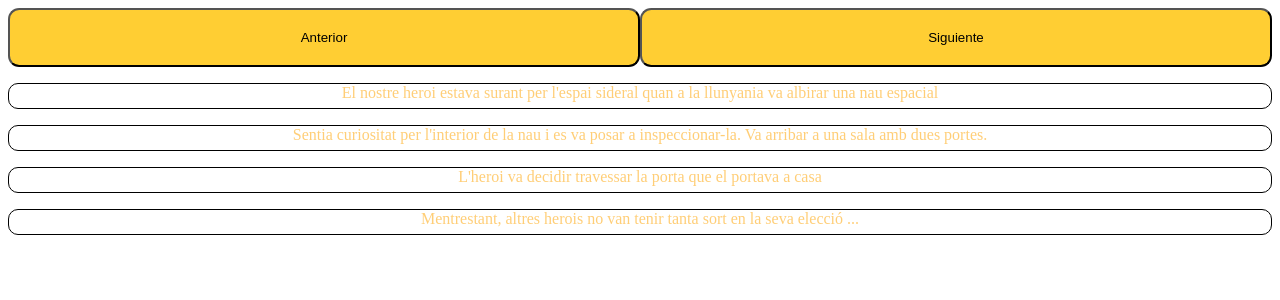
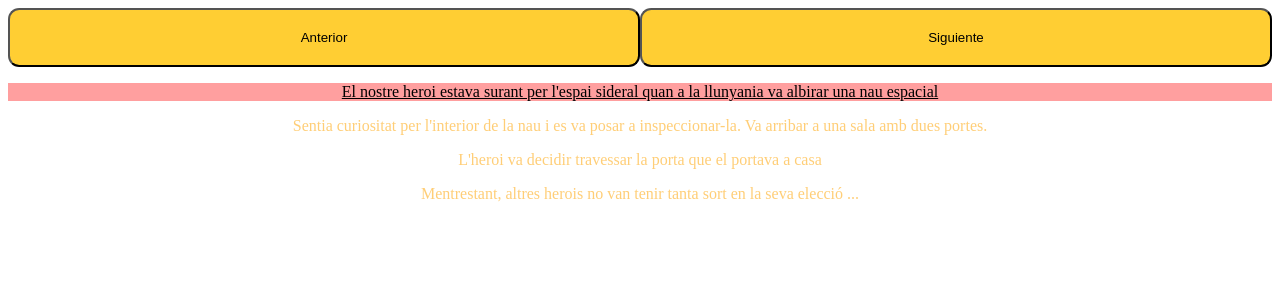
Before and after one commit to JoanGuinart/SPRINT-6_Joan_Guinart_Casas, a React (Create React App) app: page / in a window 1280 px wide. Shown: the top 300 px of the page. Built offline with nearby package versions, Linux system fonts and the light colour scheme.

Commit message:
Ja Funciona Nivell 1 Sencer

```diff
--- a/src/components/escena/Escena.js
+++ b/src/components/escena/Escena.js
@@ -1,15 +1,19 @@
-import {BordeFrase} from "../../styled";
-
+import './escena.css';
+import { BordeFrase } from '../../styled';
 export const Escena = (props) => {
 
-  const frases = (props.f).map(frase =>
+    const num = props.num
+    const frases = (props.f).map((frase, index) =>
+        <p key={index} className={`${index === num ? "selected": ""}`}>
+            {frase}
+        </p>
+    )
 
-    <div key={frase}>
-      <BordeFrase>{frase}</BordeFrase>
-    </div>
+    return (
 
-  );
+           <BordeFrase>
+              {frases}
+           </BordeFrase>
 
-  //{frases}
-  return <div>{frases}</div>;
-};
+    );
+}
--- /dev/null
+++ b/src/components/escena/escena.css
@@ -0,0 +1,5 @@
+.selected {
+    text-decoration: underline;
+    background-color: rgb(255, 159, 159);
+    color: black;
+}
--- a/src/styled.js
+++ b/src/styled.js
@@ -1,9 +1,7 @@
 import styled from "styled-components";
 
     //ESTILOS
-export const BordeFrase = styled.p`
-        border: 1px solid #000;
-        border-radius: 10px;
+export const BordeFrase = styled.div`
         text-align: center;
         height: 1.5rem;
         align-items: center;
```
Also changed, not shown: src/components/escena/Botones.js (deleted, +0 -10 lines), src/data/frases.js (+5 -8 lines).
